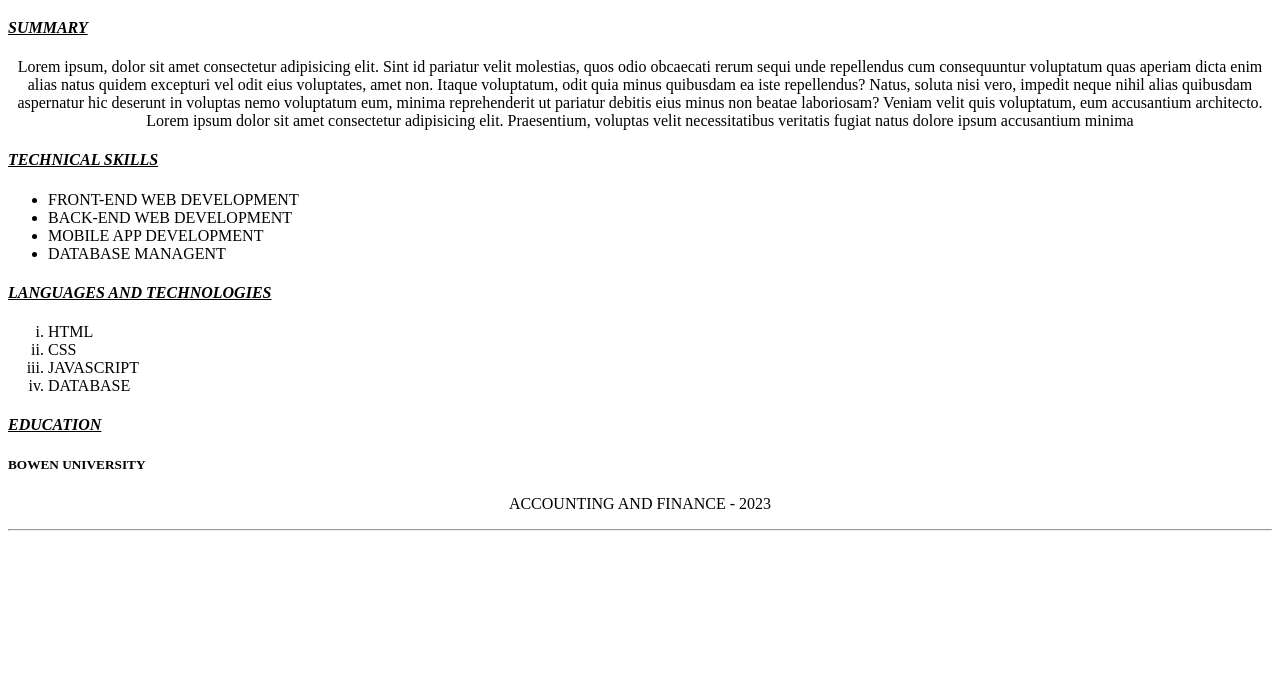
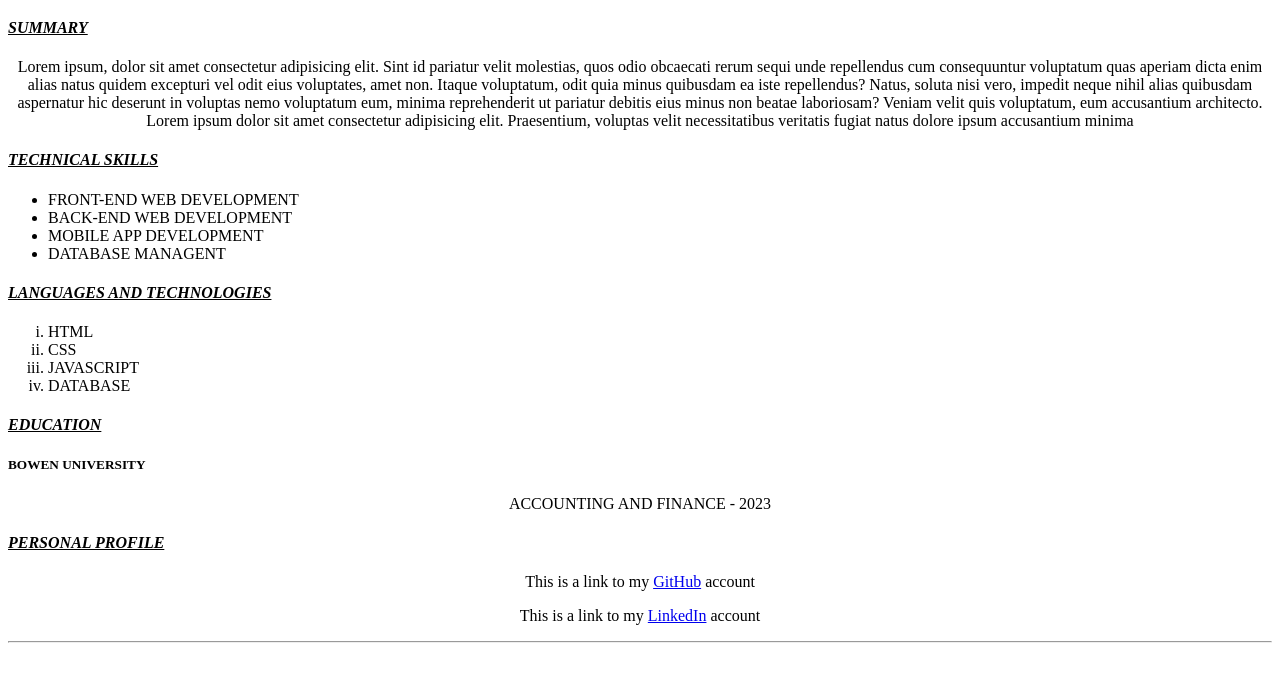
Before and after one commit to biyimo/HTML2, a plain HTML site: page index.html in a window 1280 px wide. Shown: the part 100-782 px from the top of the page. Drawn offline with Linux system fonts and the light colour scheme.

Commit message:
Personal profile added

```diff
--- a/index.html
+++ b/index.html
@@ -70,6 +70,16 @@
     <h5 class="SCHOOL">BOWEN UNIVERSITY</h5>
     <p>ACCOUNTING AND FINANCE - 2023</p>
 
+    <h4>
+      <u><i>PERSONAL PROFILE</i></u>
+    </h4>
+    <p>
+      This is a link to my
+      <a href="https://github.com/biyimo">GitHub</a> account
+    </p>
+    <p>This is a link to my <a href="https://mail.google.com/mail/u/0/#inbox/FMfcgzGtwDDXRzxkTrKHHVrgrlVJVLbh">LinkedIn</a> account</p>
+    <a href=""></a>
+
     <hr />
   </body>
 </html>
```
Also changed, not shown: 1 other file.
